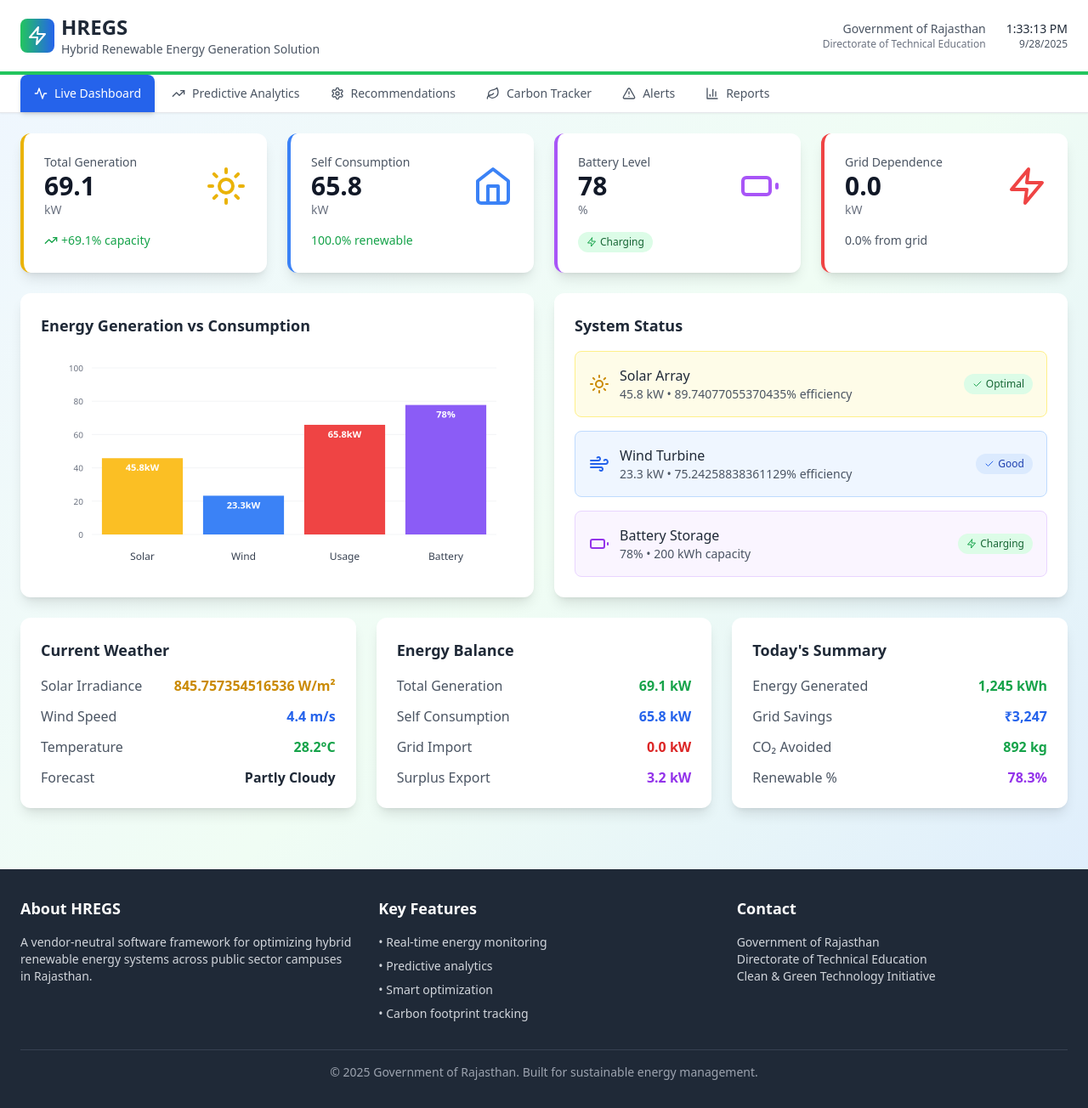
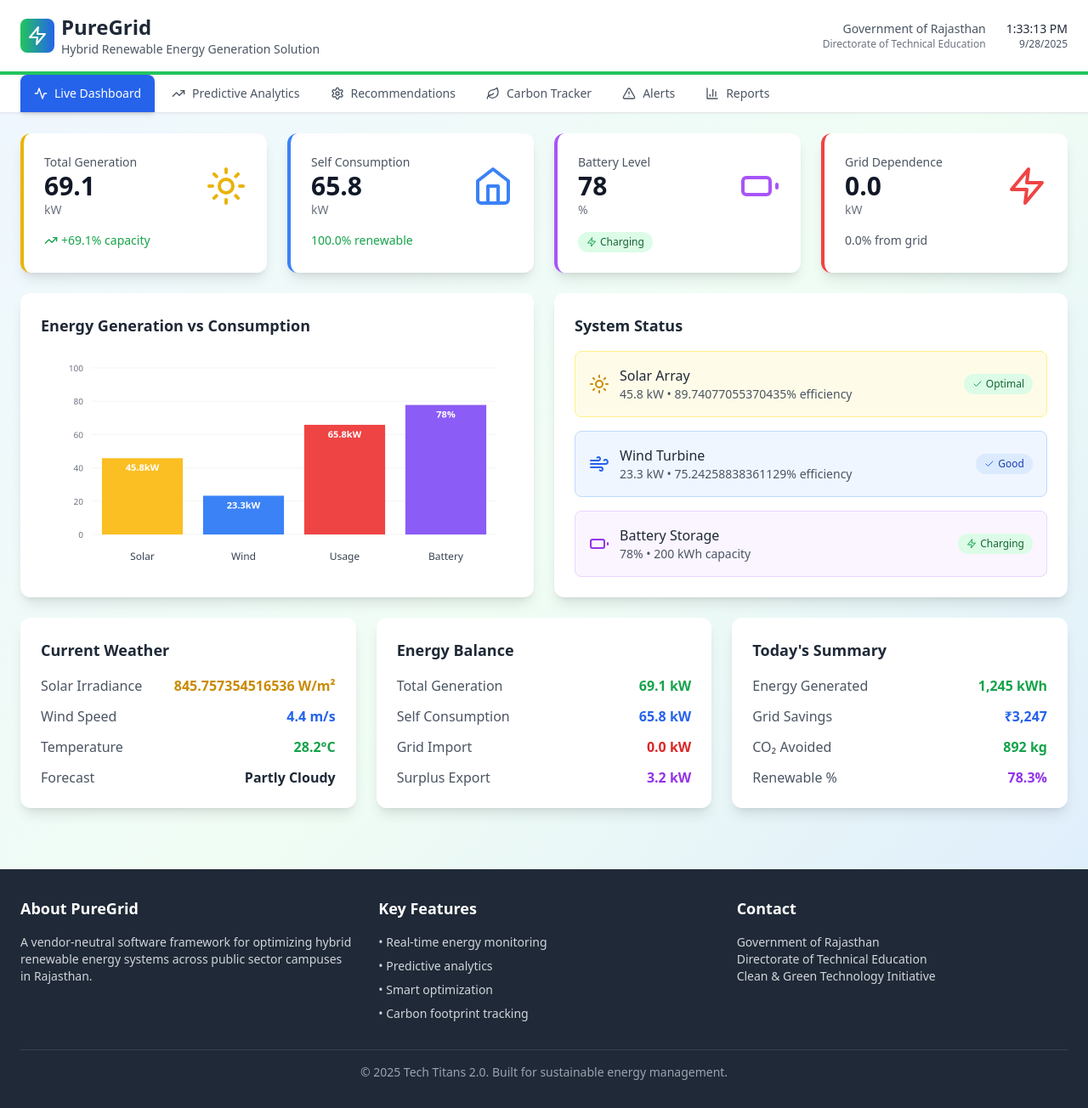
Before and after one commit to sandocs/puregrid, a React (Vite) app: page / in a window 1280 px wide. Shown: the whole page at 85% size. Built offline with nearby package versions, Linux system fonts and the light colour scheme.

Commit message:
Update App.tsx

```diff
--- a/src/App.tsx
+++ b/src/App.tsx
@@ -72,7 +72,7 @@ function App() {
                   <Zap className="w-6 h-6 text-white" />
                 </div>
                 <div>
-                  <h1 className="text-2xl font-bold text-gray-800">HREGS</h1>
+                  <h1 className="text-2xl font-bold text-gray-800">PureGrid</h1>
                   <p className="text-sm text-gray-600">Hybrid Renewable Energy Generation Solution</p>
                 </div>
               </div>
@@ -130,7 +130,7 @@ function App() {
         <div className="max-w-7xl mx-auto px-6 py-8">
           <div className="grid grid-cols-1 md:grid-cols-3 gap-8">
             <div>
-              <h3 className="text-lg font-semibold mb-4">About HREGS</h3>
+              <h3 className="text-lg font-semibold mb-4">About PureGrid</h3>
               <p className="text-gray-300 text-sm">
                 A vendor-neutral software framework for optimizing hybrid renewable energy systems
                 across public sector campuses in Rajasthan.
@@ -156,7 +156,7 @@ function App() {
           </div>
           <div className="border-t border-gray-700 mt-8 pt-4 text-center">
             <p className="text-gray-400 text-sm">
-              © 2025 Government of Rajasthan. Built for sustainable energy management.
+              © 2025 Tech Titans 2.0. Built for sustainable energy management.
             </p>
           </div>
         </div>
```
